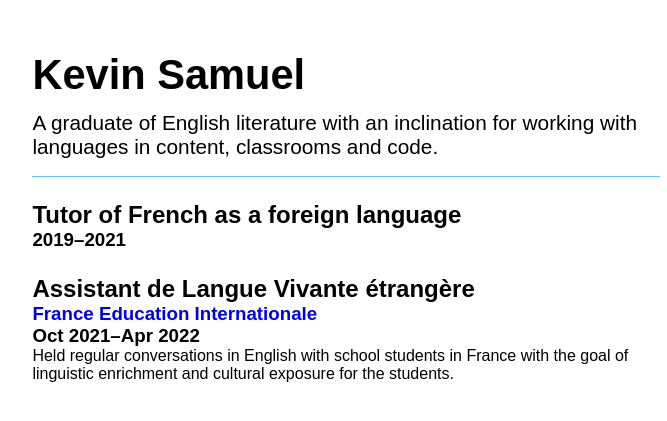
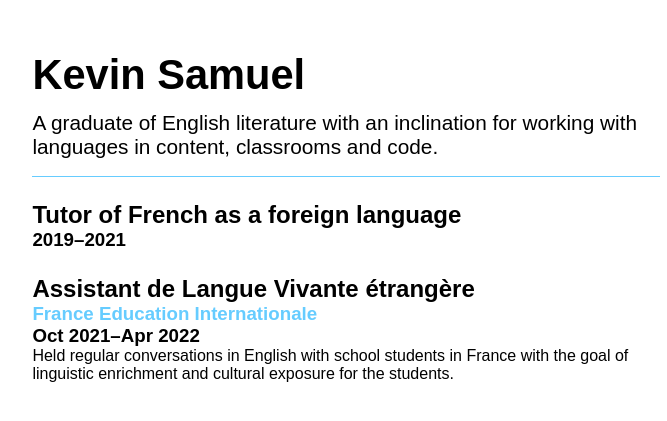
Before and after one commit to kevinnls/resume, a Jekyll site: the page built from index.md, in a window 1280 px wide. Shown: the top 421 px of the page, without its empty margins (294-961 px from the left). Built offline with Jekyll 4.4.1, drawn with Linux system fonts in a browser that asks for light colours.

Commit message:
target .employer-info.name; more logical

```diff
--- a/_includes/layout.css
+++ b/_includes/layout.css
@@ -64,8 +64,10 @@ header {
 .experience {
   margin: 1.5em 0px;
 }
-.employer-info a {
+
+.employer-info.name {
   text-decoration: none;
+  color: var(--theme-accent-color);
 }
 
 h3.period {
--- a/_includes/work_experience.html
+++ b/_includes/work_experience.html
@@ -15,14 +15,14 @@
     {%-if exp.employer.first-%}
 	{%-if exp.employer.uri and exp.employer.name-%}
 	<h3 class="employer-info">
-	    <a href="{{-exp.employer.uri-}}">{{-exp.employer.name-}}</a>
+	    <a class="employer-info name" href="{{-exp.employer.uri-}}">{{-exp.employer.name-}}</a>
 	</h3>
 	{%-else-%}
 	    {{-error-}}
 	{%-endif-%}
     {%-else-%}
 	{%-if exp.employer-%}
-	    <h3 class="employer-info">{{-exp.employer-}}</h3>
+	    <h3 class="employer-info name">{{-exp.employer-}}</h3>
 	{%-endif-%}
     {%-endif-%}
 
```
